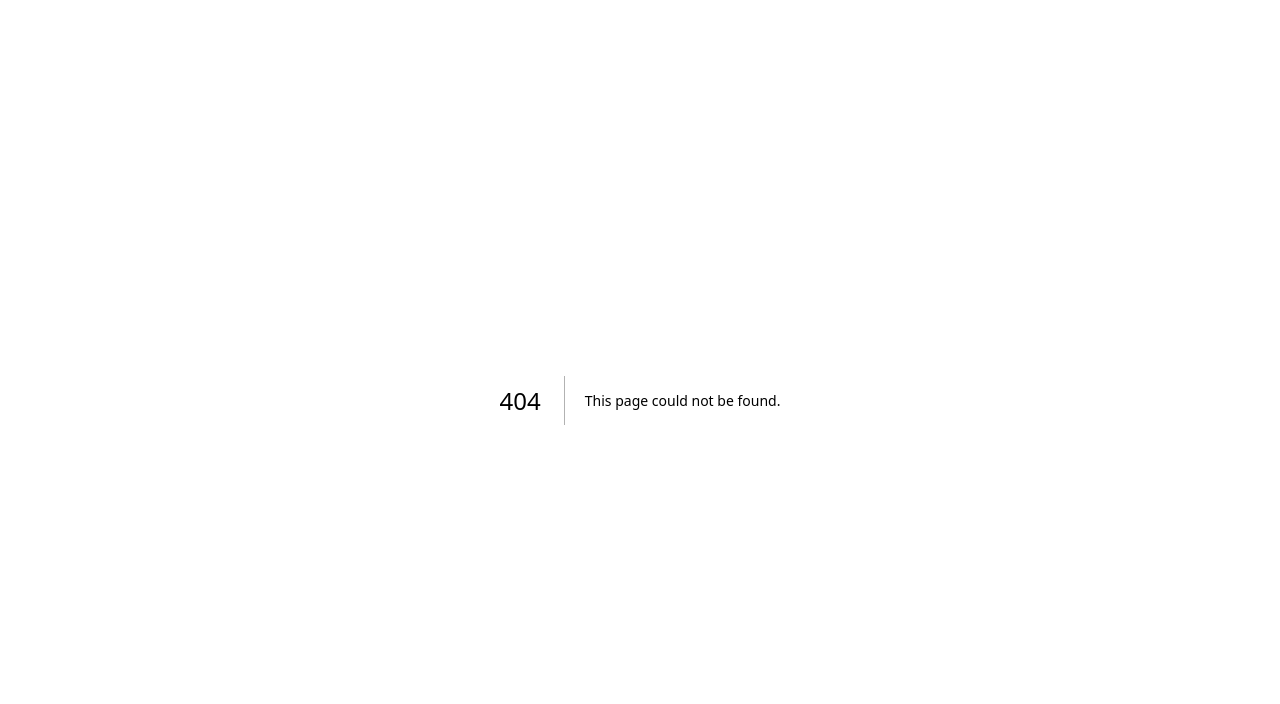
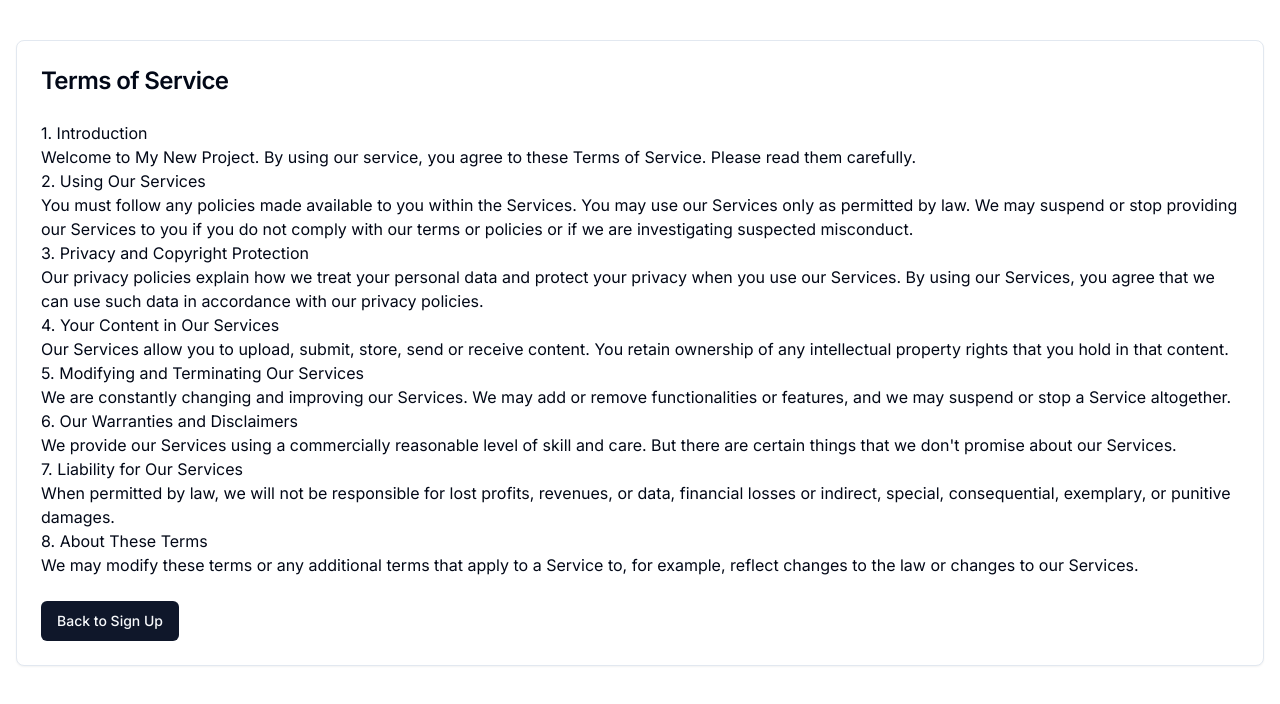
Before and after one commit to barisvelioglu/my-new-project, a Next.js app: page /terms in a window 1280 px wide. Before the commit this address had no page. Shown: the top 704 px of the page. Built offline with nearby package versions, Linux system fonts and the light colour scheme.

Commit message:
Add terms of service page

```diff
--- /dev/null
+++ b/app/terms/page.tsx
@@ -0,0 +1,70 @@
+'use client'
+import Link from 'next/link'
+import { Button } from '@/components/ui/button'
+import {
+  Card,
+  CardContent,
+  CardFooter,
+  CardHeader,
+  CardTitle,
+} from '@/components/ui/card'
+
+export default function TermsPage() {
+  return (
+    <div className="container mx-auto py-10 px-4">
+      <Card>
+        <CardHeader>
+          <CardTitle className="text-2xl">Terms of Service</CardTitle>
+        </CardHeader>
+        <CardContent className="prose max-w-none">
+          <h2>1. Introduction</h2>
+          <p>
+            Welcome to My New Project. By using our service, you agree to these Terms of Service. Please read them carefully.
+          </p>
+
+          <h2>2. Using Our Services</h2>
+          <p>
+            You must follow any policies made available to you within the Services. You may use our Services only as permitted by law. We may suspend or stop providing our Services to you if you do not comply with our terms or policies or if we are investigating suspected misconduct.
+          </p>
+
+          <h2>3. Privacy and Copyright Protection</h2>
+          <p>
+            Our privacy policies explain how we treat your personal data and protect your privacy when you use our Services. By using our Services, you agree that we can use such data in accordance with our privacy policies.
+          </p>
+
+          <h2>4. Your Content in Our Services</h2>
+          <p>
+            Our Services allow you to upload, submit, store, send or receive content. You retain ownership of any intellectual property rights that you hold in that content.
+          </p>
+
+          <h2>5. Modifying and Terminating Our Services</h2>
+          <p>
+            We are constantly changing and improving our Services. We may add or remove functionalities or features, and we may suspend or stop a Service altogether.
+          </p>
+
+          <h2>6. Our Warranties and Disclaimers</h2>
+          <p>
+            We provide our Services using a commercially reasonable level of skill and care. But there are certain things that we don't promise about our Services.
+          </p>
+
+          <h2>7. Liability for Our Services</h2>
+          <p>
+            When permitted by law, we will not be responsible for lost profits, revenues, or data, financial losses or indirect, special, consequential, exemplary, or punitive damages.
+          </p>
+
+          <h2>8. About These Terms</h2>
+          <p>
+            We may modify these terms or any additional terms that apply to a Service to, for example, reflect changes to the law or changes to our Services.
+          </p>
+        </CardContent>
+        <CardFooter>
+          <Button asChild>
+            <Link href="/signup">
+              Back to Sign Up
+            </Link>
+          </Button>
+        </CardFooter>
+      </Card>
+    </div>
+  )
+}
```
